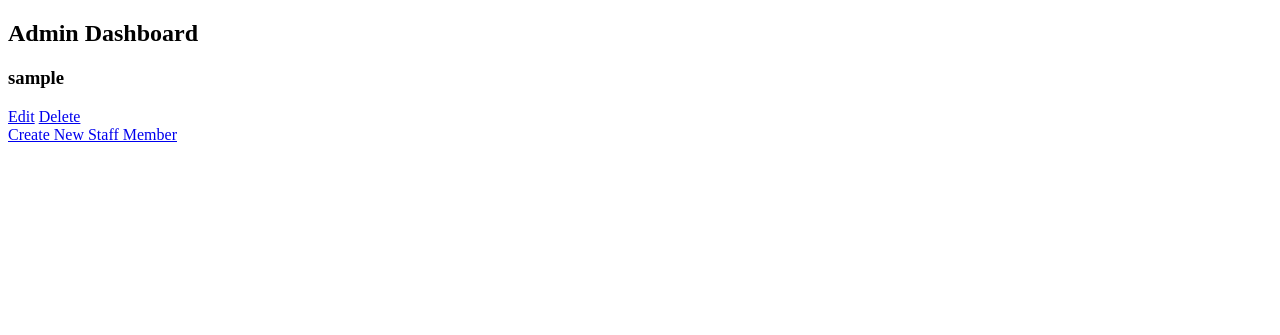
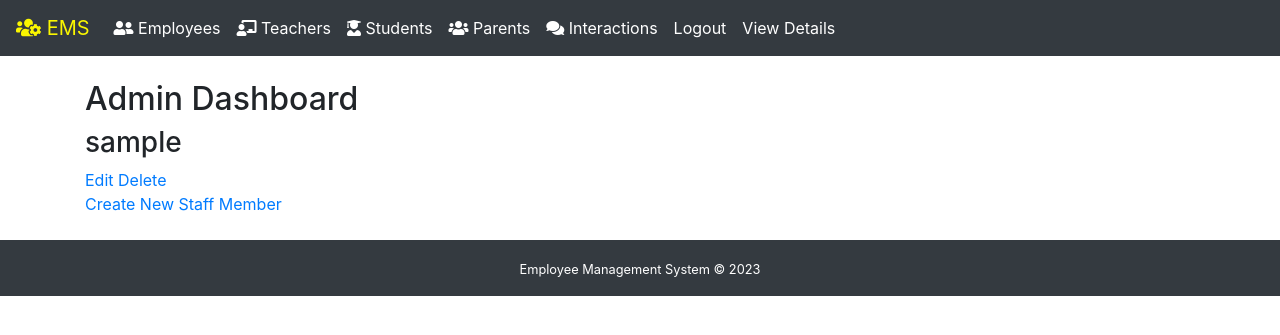
Before and after one commit to arianGh1/Projects, a Django app: page /accounts/admin_dashboard/ in a window 1280 px wide. Shown: the top 335 px of the page. Run offline with Django 4.2, Linux system fonts and the light colour scheme; the visitor is signed in with stand-in values (Sample User, id 1); data comes from the database, SQL or seed files in the repository; some libraries are stand-ins or nearby versions.

Commit message:
Update base_accounts_admin.html

```diff
--- a/static/templates/base_accounts_admin.html
+++ b/static/templates/base_accounts_admin.html
@@ -1,13 +1,96 @@
+{% load static %}
+<!DOCTYPE html>
+<html lang="en">
+<head>
+    <meta charset="UTF-8">
+    <meta name="viewport" content="width=device-width, initial-scale=1.0">
+    <title>Employee Management System</title>
 
-<!DOCTYPE html>
-<html>
-<head>
-  <title>My App</title>
+    <!-- Bootstrap CSS -->
+    <link href="https://stackpath.bootstrapcdn.com/bootstrap/4.5.2/css/bootstrap.min.css" rel="stylesheet">
+
+    <!-- Font Awesome for icons -->
+    <link rel="stylesheet" href="https://cdnjs.cloudflare.com/ajax/libs/font-awesome/5.15.3/css/all.min.css">
+
+    <!-- Font Awesome for icons -->
+    <link href="https://cdnjs.cloudflare.com/ajax/libs/font-awesome/5.15.3/css/all.min.css" rel="stylesheet">
+
+    <!-- Custom CSS -->
+    {% block extra_css %}
+    <style>
+    .navbar ,.footer{
+        background-color: #343a40;
+    }
+
+
+    .nav-link {
+        color: #ffffff;
+    }
+
+    .nav-link:hover {
+    color: #ffc107;
+    border-bottom: 1px solid #ffc107;
+    padding-bottom: 8px;
+    }
+    </style>
+
+    {% endblock %}
 </head>
 <body>
-  <div id="content">
-    {% block content %}
+    <nav class="navbar navbar-expand-lg ">
+        <a class="navbar-brand" href="#" style="color:#faf600"><i class="fas fa-users-cog"></i> EMS</a>
+        <div class="collapse navbar-collapse">
+            <ul class="navbar-nav mr-auto">
+                <li class="nav-item">
+                    <a class="nav-link" href="{% url 'ems:employee-list' %}"><i class="fas fa-user-friends"></i> Employees</a>
+                </li>
+                <li class="nav-item">
+                    <a class="nav-link" href="{% url 'ems:teacher-list' %}"><i class="fas fa-chalkboard-teacher"></i> Teachers</a>
+                </li>
+                <li class="nav-item">
+                    <a class="nav-link" href="{% url 'ems:student-list' %}"><i class="fas fa-user-graduate"></i> Students</a>
+                </li>
+                <li class="nav-item">
+                    <a class="nav-link" href="{% url 'ems:parent-list' %}"><i class="fas fa-users"></i> Parents</a>
+                </li>
+                <li class="nav-item">
+                    <a class="nav-link" href="{% url 'ems:interaction-list' %}"><i class="fas fa-comments"></i> Interactions</a>
+                </li>
+                {% if user.is_authenticated %}
+                    <li class="nav-item">
+                        <a class="nav-link" href="{% url 'ems:logout' %}">Logout</a>
+                    </li>
+                    <li class="nav-item">
+                         <a class="nav-link" href="{% url 'ems:user-detail' user.id %}">View Details</a>
+                    </li>
+                {% else %}
+                    <li class="nav-item">
+                         <a class="nav-link" href="{% url 'ems:login' %}">Login</a>
+                    </li>
+                    <li class="nav-item">
+                         <a class="nav-link" href="{% url 'register' %}">Register</a>
+                    </li>
+                {% endif %}
+            </ul>
+        </div>
+    </nav>
+
+
+    <div class="container py-4">
+        {% block content %}
+        {% endblock %}
+    </div>
+
+    <footer class="footer py-3 text-white text-center">
+        <small>Employee Management System © 2023</small>
+    </footer>
+
+    <!-- jQuery and Bootstrap Bundle (includes Popper) -->
+    <script src="https://code.jquery.com/jquery-3.5.1.slim.min.js"></script>
+    <script src="https://stackpath.bootstrapcdn.com/bootstrap/4.5.2/js/bootstrap.bundle.min.js"></script>
+
+    <!-- Custom JS -->
+    {% block extra_js %}
     {% endblock %}
-  </div>
 </body>
 </html>
```
